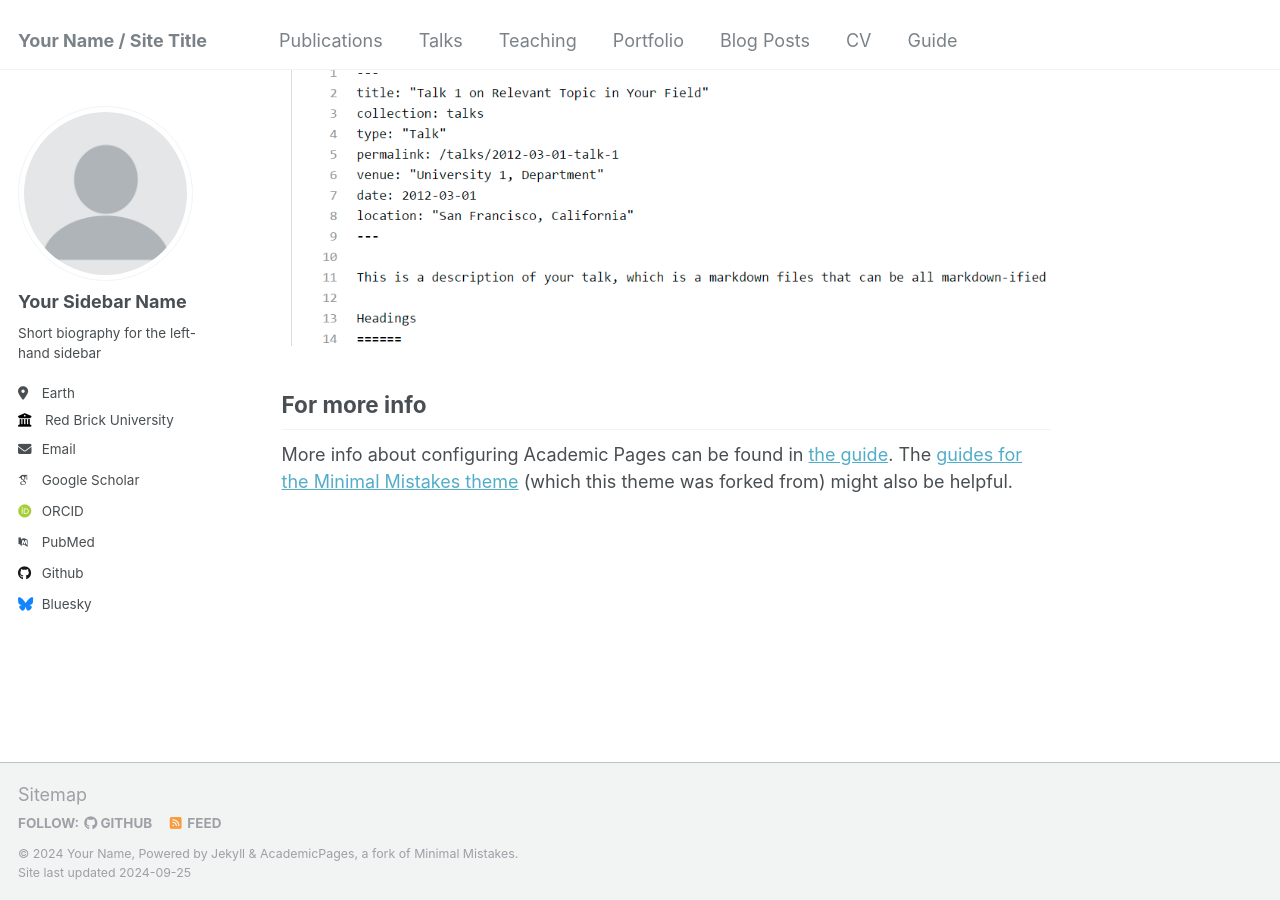
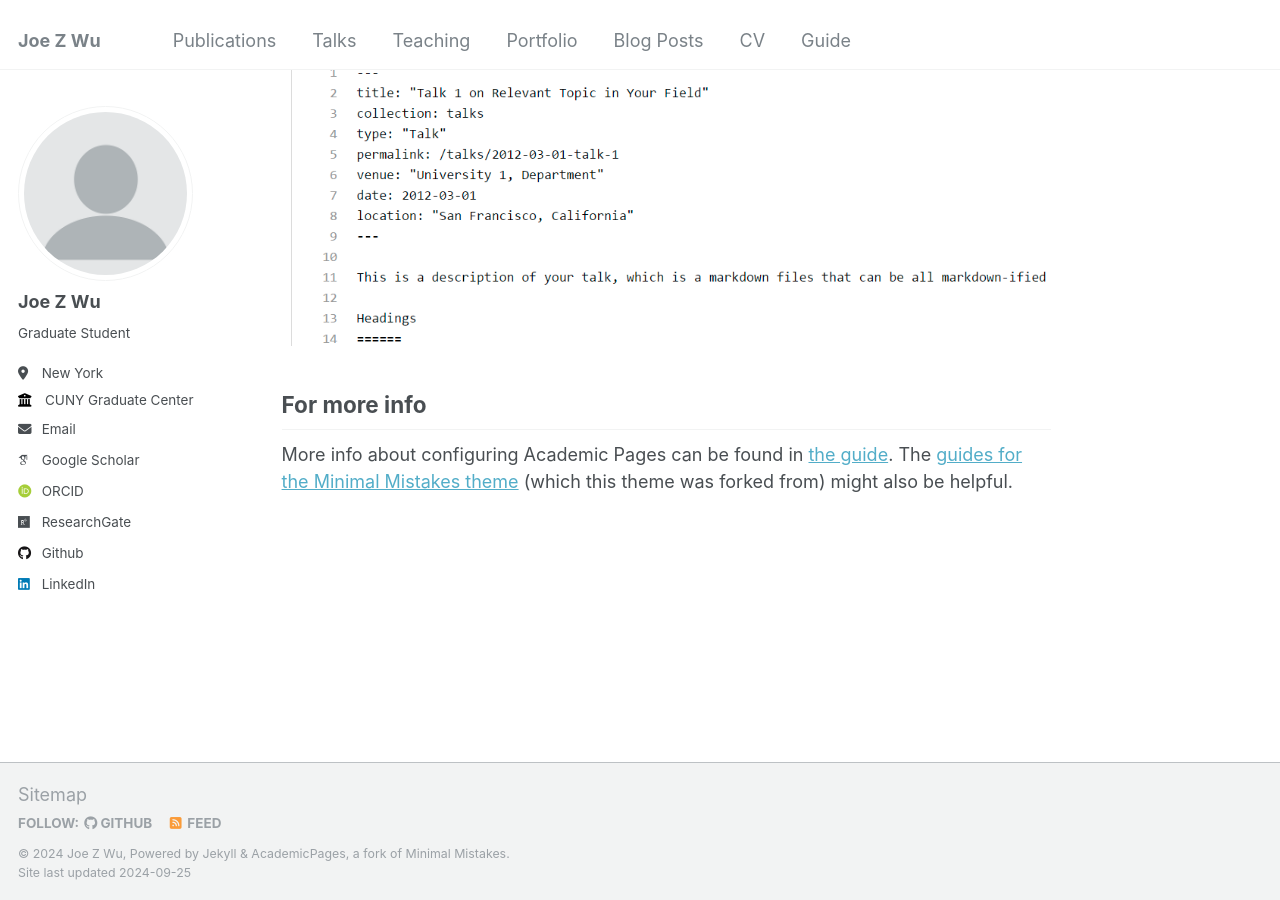
Before and after one commit to joezwu/joezwu.github.io, a Jekyll site: the page built from _pages/about.md, in a window 1280 px wide and 900 px high, scrolled down 2643 px. Built offline with Jekyll 4.4.1, drawn with Linux system fonts in a browser that asks for light colours; some web fonts are replaced.

Commit message:
Initial comment

```diff
--- a/_config.yml
+++ b/_config.yml
@@ -8,13 +8,13 @@
 
 # Basic Site Settings
 locale                   : "en-US"
-title                    : "Your Name / Site Title"
+title                    : "Joe Z Wu"
 title_separator          : "-"
-name                     : &name "Your Name"
-description              : &description "personal description"
-url                      : https://academicpages.github.io # the base hostname & protocol for your site e.g. "https://mmistakes.github.io"
+name                     : &name "Joe Z Wu"
+description              : &description "Current Chemistry PhD Student"
+url                      : https://joezwu.github.io # the base hostname & protocol for your site e.g. "https://mmistakes.github.io"
 baseurl                  : "" # the subpath of your site, e.g. "/blog"
-repository               : "academicpages/academicpages.github.io"
+repository               : "joezwu/joezwu.github.io"
 
 # Site Author - The following control what appear as part of the author content on the side bar.
 #               If a field is blank the icon and link will not appear, otherwise it will be shown.
@@ -22,33 +22,33 @@ repository               : "academicpages/academicpages.github.io"
 author:
   # Biographic information
   avatar           : "profile.png"
-  name             : "Your Sidebar Name"
+  name             : "Joe Z Wu"
   pronouns         : # example: "she/her"
-  bio              : "Short biography for the left-hand sidebar"
-  location         : "Earth"
-  employer         : "Red Brick University"
+  bio              : "Graduate Student"
+  location         : "New York"
+  employer         : "CUNY Graduate Center"
   uri              : # URL
-  email            : "none@example.org"
+  email            : "joe.wu@nyu.edu"
 
   # Academic websites
   arxiv            : # URL - Update with the correct link to your profile
-  googlescholar    : "https://scholar.google.com/citations?user=PS_CX0AAAAAJ"
+  googlescholar    : "https://scholar.google.com/citations?user=Z0kLzYYAAAAJ&hl=en&oi=ao"
   impactstory      : # URL
-  orcid            : "http://orcid.org/yourorcidurl"
+  orcid            : "https://orcid.org/0000-0003-0681-8711"
   semantic         : # URL
-  pubmed           : "https://www.ncbi.nlm.nih.gov/pubmed/?term=john+snow"
-  researchgate     : # URL
+  pubmed           : # URL
+  researchgate     : "https://www.researchgate.net/profile/Joe-Wu-14"
 
   # Repositories and software development
   bitbucket        : # Username - Update with your username on the site
   codepen          : # Username
   dribbble         : # Username
-  github           : "academicpages"
+  github           : "joezwu"
   kaggle           : # Username
   stackoverflow    : # User number or user number and name (i.e., use "1" or "1/jeff-atwood")
 
   # Social media
-  bluesky          : "bsky.app" # Replace this with you Bluesky username
+  bluesky          : # Replace this with you Bluesky username
   facebook         : # Username
   flickr           : # Username
   foursquare       : # Username
@@ -57,7 +57,7 @@ author:
   keybase          : # Username
   instagram        : # Username
   lastfm           : # Username
-  linkedin         : # Username
+  linkedin         : "https://www.linkedin.com/in/joezwu/"
   mastodon         : # URL
   medium           : # URL
   pinterest        : # Username
```
